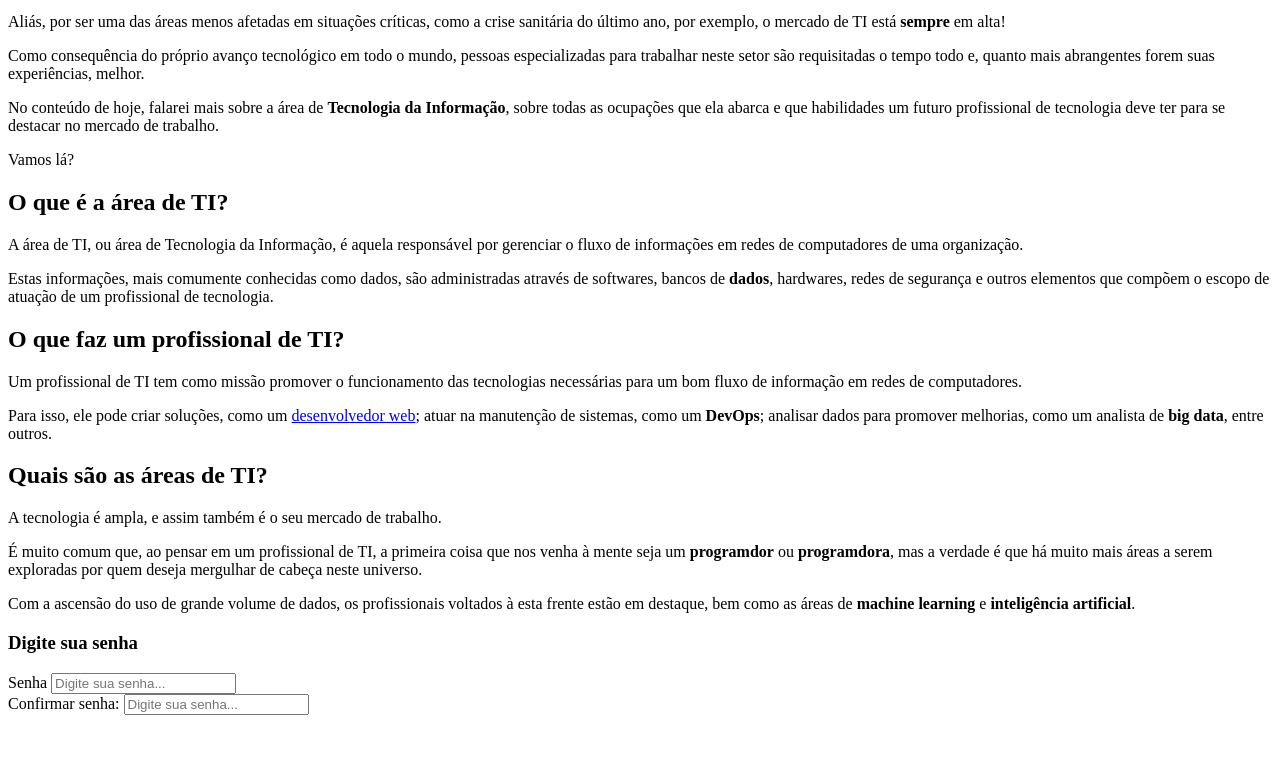
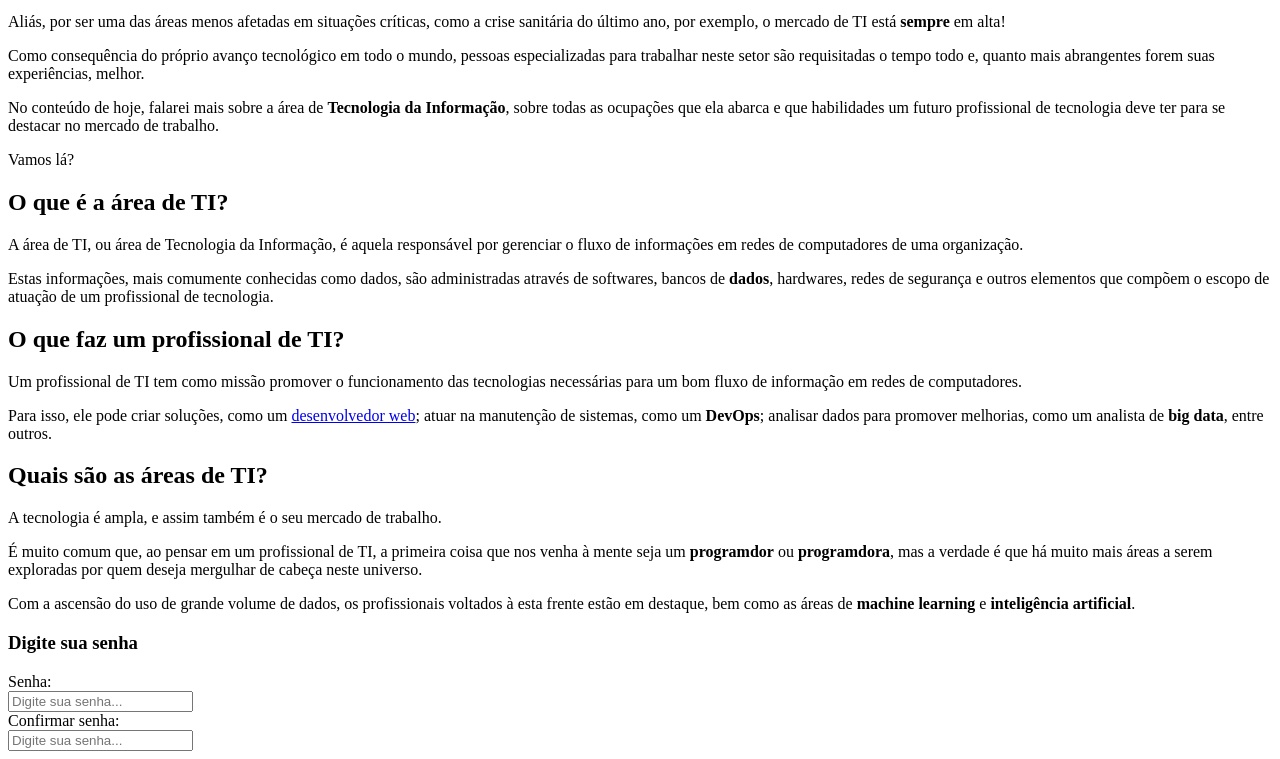
Before and after one commit to Cielzx/Kenzie-novo-trabalho-1, a plain HTML site: page index.html in a window 1280 px wide. Shown: the part 101-860 px from the top of the page. Before the commit the page ends 824 px from the top, so only its background shows below. Drawn offline with Linux system fonts and the light colour scheme.

Commit message:
Alteração basica

```diff
--- a/index.html
+++ b/index.html
@@ -54,10 +54,12 @@
     <section>
         <form>
             <h3>Digite sua senha</h3>
-            <label for="senha">Senha</label>
+            <label for="senha">Senha:</label>
+            <br>
             <input type="password" name="senha" placeholder="Digite sua senha..." id="senha" required>
             <br>
             <label for="csenha">Confirmar  senha:</label>
+            <br>
             <input type="password" name="csenha" placeholder="Digite sua senha..." id="senha" required>
         </form>
     </section>
```
